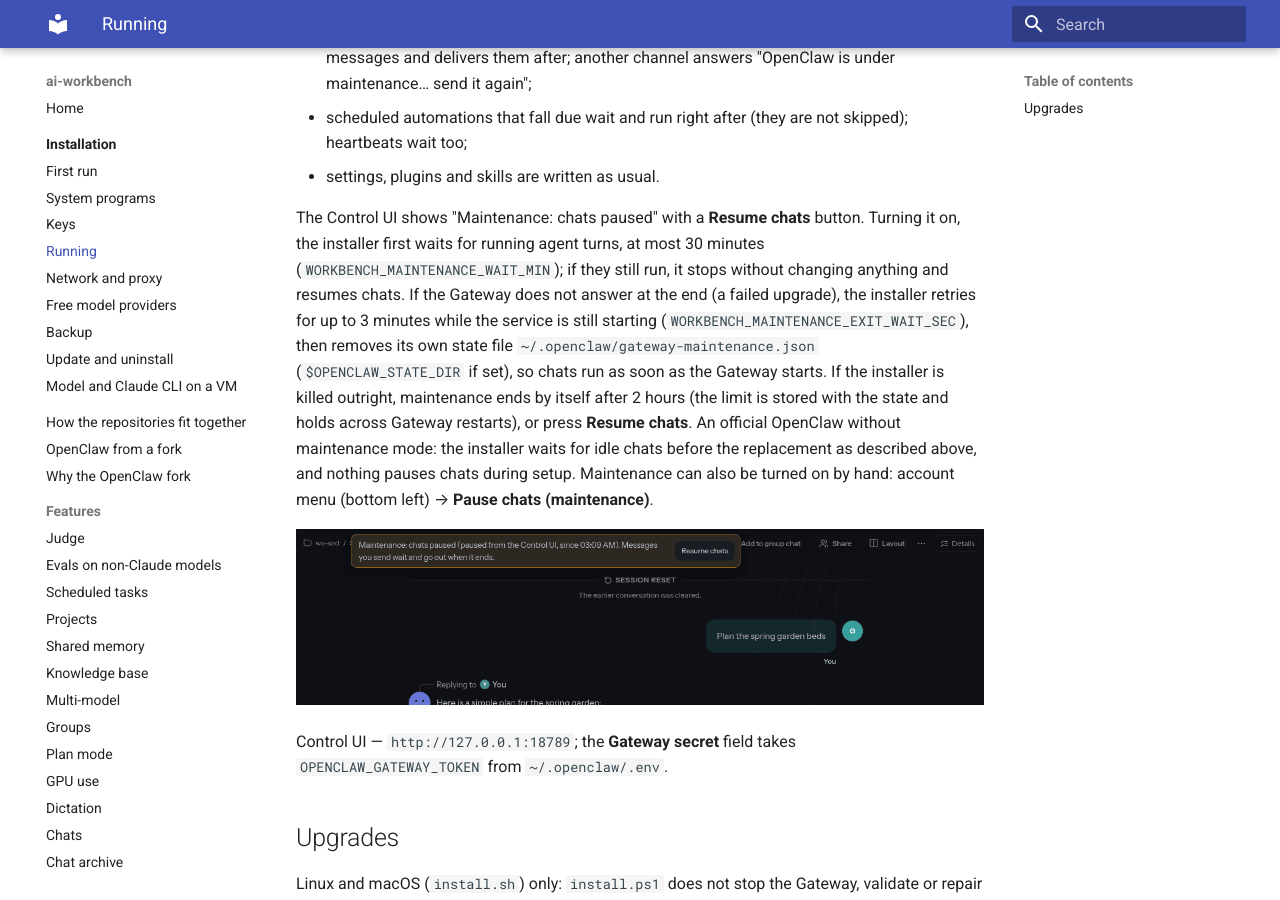
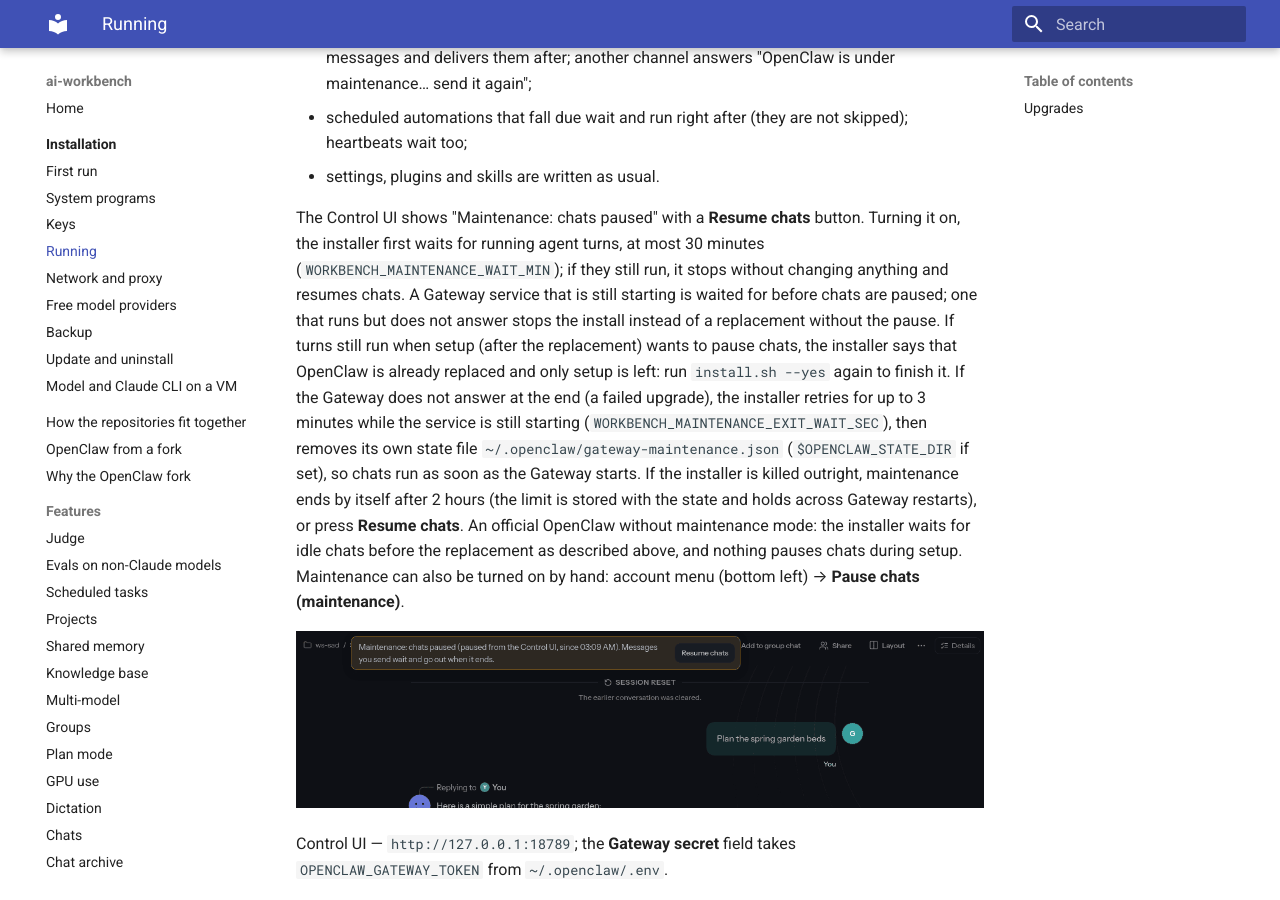
Before and after one commit to SingularBunny/ai-workbench, an MkDocs documentation site: the page built from docs/install/run.md, in a window 1280 px wide and 900 px high, scrolled down 1031 px. Built offline with MkDocs 1.6.1 and Material for MkDocs 9.7.7, drawn with Linux system fonts in a browser that asks for light colours.

Commit message:
Installer: wait for a starting Gateway before pausing chats, honest stop message, npm via proxy when direct stalls

```diff
--- a/docs/install/run.md
+++ b/docs/install/run.md
@@ -47,7 +47,10 @@ chat turn starts:
 
 The Control UI shows "Maintenance: chats paused" with a **Resume chats** button. Turning it on, the installer
 first waits for running agent turns, at most 30 minutes (`WORKBENCH_MAINTENANCE_WAIT_MIN`); if they still run,
-it stops without changing anything and resumes chats. If the Gateway does not answer at the end (a failed
+it stops without changing anything and resumes chats. A Gateway service that is still starting is waited for
+before chats are paused; one that runs but does not answer stops the install instead of a replacement without
+the pause. If turns still run when setup (after the replacement) wants to pause chats, the installer says that
+OpenClaw is already replaced and only setup is left: run `install.sh --yes` again to finish it. If the Gateway does not answer at the end (a failed
 upgrade), the installer retries for up to 3 minutes while the service is still starting
 (`WORKBENCH_MAINTENANCE_EXIT_WAIT_SEC`), then removes its own state file `~/.openclaw/gateway-maintenance.json`
 (`$OPENCLAW_STATE_DIR` if set), so chats run as soon as the Gateway starts. If the installer is killed outright,
```
Also changed, not shown: CHANGELOG.md (+5 -0 lines), docs/reference/env.md (+4 -0 lines), 1 other file.
